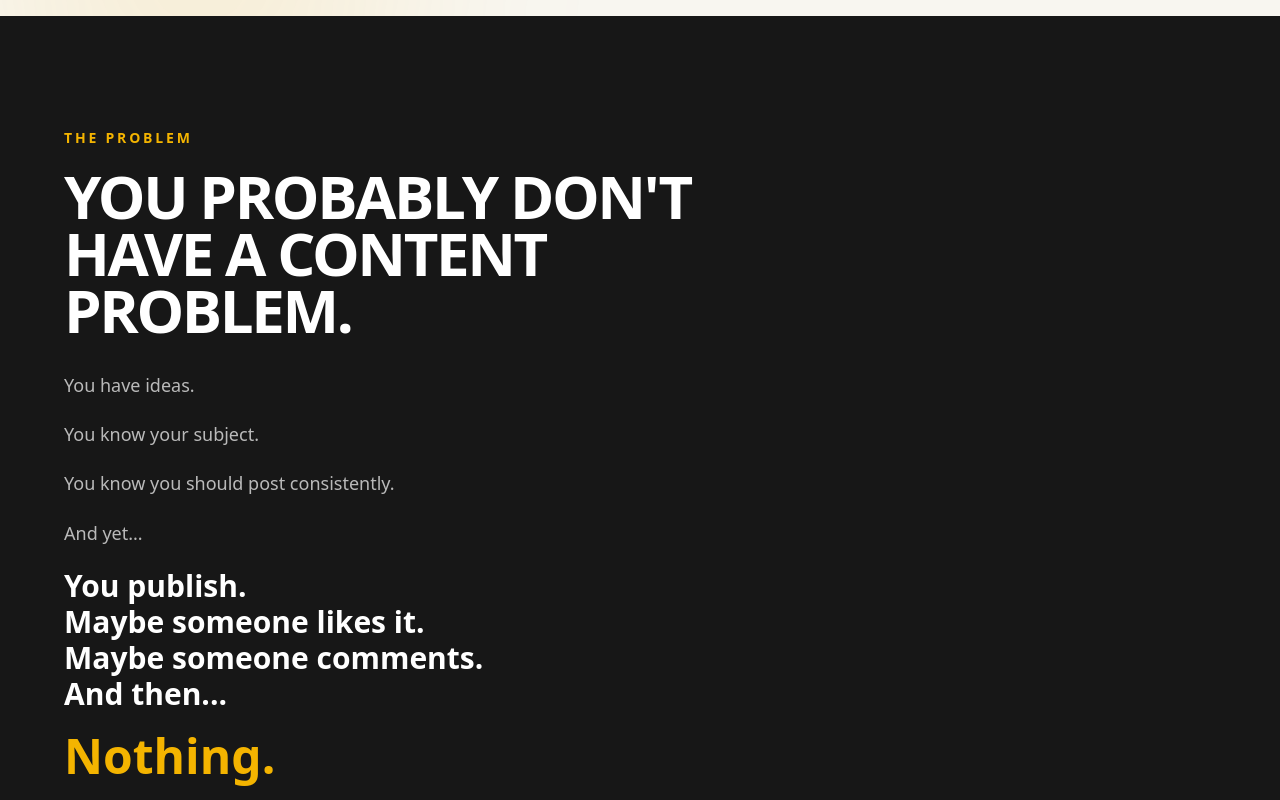
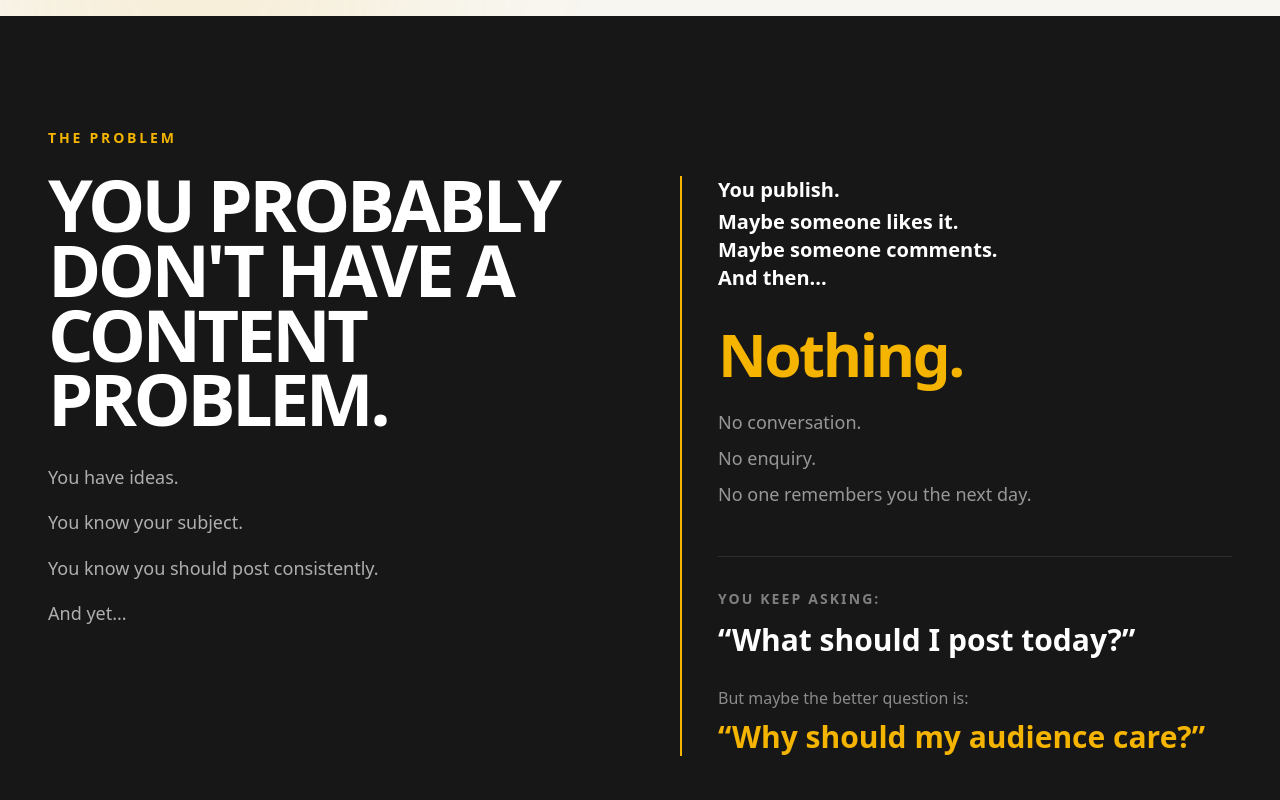
Before and after one commit to PuneetKaur1326/puneet-masterclass, a Next.js app: page /psychology-behind-writing in a window 1280 px wide. Shown: the part 1100-1900 px from the top of the page. Built offline with nearby package versions, Linux system fonts and the light colour scheme; no server answers.

Commit message:
Refactor 'Problem' section layout and content

```diff
--- a/src/app/psychology-behind-writing/page.tsx
+++ b/src/app/psychology-behind-writing/page.tsx
@@ -232,24 +232,28 @@ export default function PsychologyBehindWritingPage() {
 
 
      {/* =========================================================
-          PROBLEM
+    PROBLEM — TWO COLUMN
 ========================================================= */}
 <section className="bg-[#171717] px-5 py-20 text-white sm:px-8 lg:px-12 lg:py-28">
 
-        <div className="mx-auto max-w-6xl">
+  <div className="mx-auto max-w-7xl">
 
-          <div className="max-w-3xl">
+    <div className="grid items-start gap-14 lg:grid-cols-2 lg:gap-20">
 
-            <div className="mb-5 text-sm font-black uppercase tracking-[0.2em] text-[#F4B400]">
+      {/* =====================================================
+          LEFT COLUMN
+      ===================================================== */}
+      <div>
+
+        <div className="text-sm font-black uppercase tracking-[0.2em] text-[#F4B400]">
           The Problem
         </div>
 
-            <h2 className="text-4xl font-black uppercase leading-[0.95] tracking-[-0.04em] sm:text-6xl">
+        <h2 className="mt-6 max-w-xl text-5xl font-black uppercase leading-[0.9] tracking-[-0.05em] sm:text-6xl lg:text-7xl">
           You probably don&apos;t have a content problem.
         </h2>
 
-
-            <div className="mt-8 space-y-5 text-lg leading-relaxed text-white/70">
+        <div className="mt-8 max-w-lg space-y-4 text-lg leading-relaxed text-white/65">
 
           <p>
             You have ideas.
@@ -267,49 +271,75 @@ export default function PsychologyBehindWritingPage() {
             And yet...
           </p>
 
+        </div>
 
-              <p className="text-3xl font-black text-white">
+      </div>
+
+
+      {/* =====================================================
+          RIGHT COLUMN
+      ===================================================== */}
+      <div className="lg:pt-12">
+
+        <div className="border-l-2 border-[#F4B400] pl-7 sm:pl-9">
+
+          <p className="text-xl font-bold">
             You publish.
-                <br />
+          </p>
+
+          <p className="mt-1 text-xl font-bold">
             Maybe someone likes it.
-                <br />
+          </p>
+
+          <p className="text-xl font-bold">
             Maybe someone comments.
-                <br />
+          </p>
+
+          <p className="text-xl font-bold">
             And then...
           </p>
 
 
-              <p className="text-5xl font-black text-[#F4B400]">
+          <p className="mt-8 text-5xl font-black tracking-[-0.04em] text-[#F4B400] sm:text-6xl">
             Nothing.
           </p>
 
 
+          <div className="mt-6 space-y-2 text-base text-white/55 sm:text-lg">
+
             <p>
               No conversation.
-                <br />
+            </p>
+
+            <p>
               No enquiry.
-                <br />
+            </p>
+
+            <p>
               No one remembers you the next day.
             </p>
 
           </div>
 
 
-            <div className="mt-10 border-l-4 border-[#F4B400] pl-6">
+          {/* QUESTION */}
 
-              <p className="text-xl font-bold">
+          <div className="mt-12 border-t border-white/10 pt-8">
+
+            <p className="text-sm font-black uppercase tracking-[0.15em] text-white/45">
               You keep asking:
             </p>
 
-              <p className="mt-2 text-3xl font-black">
+            <p className="mt-3 text-2xl font-black leading-tight sm:text-3xl">
               “What should I post today?”
             </p>
 
-              <p className="mt-5 text-xl text-white/60">
+
+            <p className="mt-7 text-base text-white/50">
               But maybe the better question is:
             </p>
 
-              <p className="mt-2 text-3xl font-black text-[#F4B400]">
+            <p className="mt-2 text-2xl font-black leading-tight text-[#F4B400] sm:text-3xl">
               “Why should my audience care?”
             </p>
 
@@ -319,8 +349,11 @@ export default function PsychologyBehindWritingPage() {
 
       </div>
 
+    </div>
+
+  </div>
+
 </section>
-
 
       {/* =========================================================
           A/B TEST
```
Lines whose indentation alone changed are shown as unchanged.
